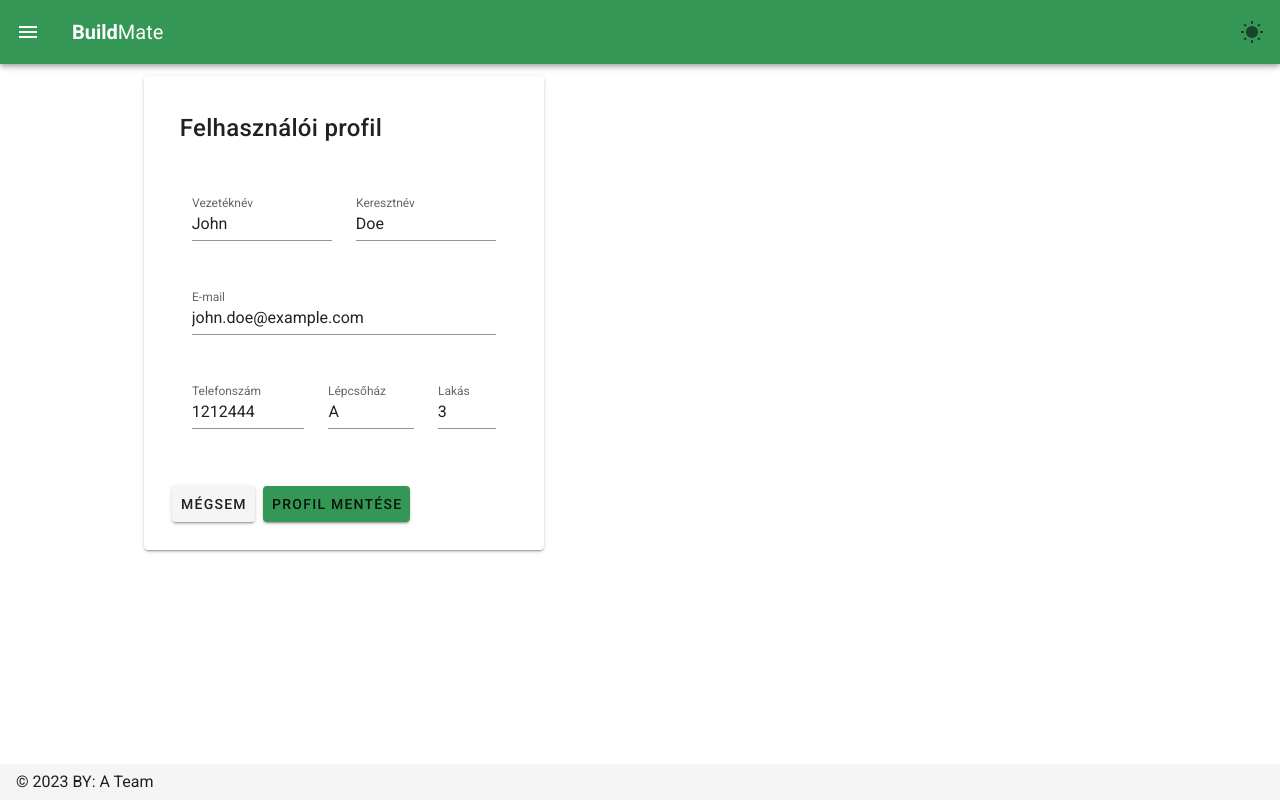
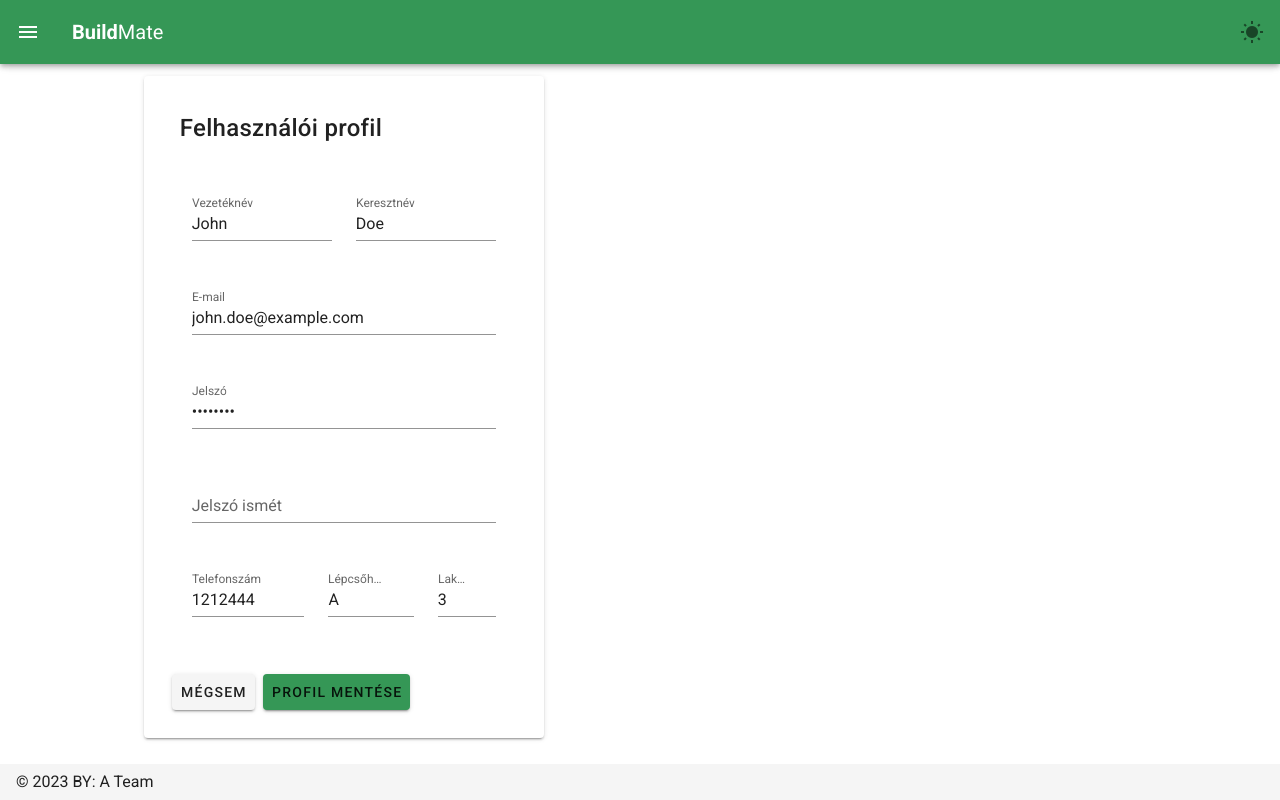
Before and after one commit to MJani-code/buildmate_fe, a Nuxt app: page /admin/settings in a window 1280 px wide. Both pictures are taken after a click on the button "SZERKESZTÉS". Built offline with nearby package versions, Linux system fonts and the light colour scheme.

Commit message:
feature/settings.vue - clearable prop was added into textfields, and some TODO comments are added  also.

```diff
--- a/pages/admin/settings.vue
+++ b/pages/admin/settings.vue
@@ -8,31 +8,39 @@
                         <v-container>
                             <v-row>
                                 <v-col cols="12" sm="6" md="6" lg="6" xl="6">
-                                    <v-text-field color="#359756" v-model="user.firstName" :readonly="!editMode"
+                                    <v-text-field :clearable="editMode" color="#359756" v-model="user.firstName" :readonly="!editMode"
                                         :filled="!editMode" label="Vezetéknév"></v-text-field>
                                 </v-col>
                                 <v-col cols="12" sm="6" md="6" lg="6" xl="6">
-                                    <v-text-field color="#359756" v-model="user.lastName" :readonly="!editMode"
+                                    <v-text-field :clearable="editMode" color="#359756" v-model="user.lastName" :readonly="!editMode"
                                         :filled="!editMode" label="Keresztnév"></v-text-field>
                                 </v-col>
                             </v-row>
                             <v-row>
                                 <v-col cols="12">
-                                    <v-text-field color="#359756" v-model="user.email" :readonly="!editMode"
+                                    <v-text-field :clearable="editMode" color="#359756" v-model="user.email" :readonly="!editMode"
                                         :filled="!editMode" label="E-mail"></v-text-field>
+                                </v-col>
+                                <v-col cols="12">
+                                    <v-text-field :clearable="editMode" type="password" color="#359756" v-model="user.password" :readonly="!editMode"
+                                        :filled="!editMode" label="Jelszó"></v-text-field>
+                                </v-col>
+                                <v-col cols="12" v-if="editMode">
+                                    <v-text-field :clearable="editMode" type="password" color="#359756" v-model="user.passwordConfirm" :readonly="!editMode"
+                                        :filled="!editMode" label="Jelszó ismét"></v-text-field>
                                 </v-col>
                             </v-row>
                             <v-row>
                                 <v-col cols="12" sm="6" md="6" lg="5" xl="6">
-                                    <v-text-field color="#359756" v-model="user.phoneNumber" :readonly="!editMode"
+                                    <v-text-field :clearable="editMode" color="#359756" v-model="user.phoneNumber" :readonly="!editMode"
                                         :filled="!editMode" label="Telefonszám"></v-text-field>
                                 </v-col>
                                 <v-col cols="12" sm="6" md="6" lg="4" xl="6">
-                                    <v-text-field color="#359756" v-model="user.stairCase" :readonly="!editMode"
+                                    <v-text-field :clearable="editMode" color="#359756" v-model="user.stairCase" :readonly="!editMode"
                                         :filled="!editMode" label="Lépcsőház"></v-text-field>
                                 </v-col>
                                 <v-col cols="12" sm="6" md="6" lg="3" xl="6">
-                                    <v-text-field color="#359756" v-model="user.flat" :readonly="!editMode"
+                                    <v-text-field :clearable="editMode" color="#359756" v-model="user.flat" :readonly="!editMode"
                                         :filled="!editMode" label="Lakás"></v-text-field>
                                 </v-col>
                             </v-row>
@@ -61,6 +69,8 @@ export default {
                 lastName: '',
                 email: '',
                 phoneNumber: '',
+                password: '',
+                passwordConfirm: '',
                 stairCase: '',
                 flat: '',
             },
@@ -74,7 +84,7 @@ export default {
     methods: {
         saveProfile() {
             // Felhasználói profil mentése
-            //TODO implementálni a mentési logikát a profil mentésére (pl. API hívás)
+            //TODO implementálni a validálási és mentési logikát a profil mentésére (pl. API hívás)
             console.log('Profil mentve:', this.user);
             this.editMode = false;
         },
@@ -85,11 +95,13 @@ export default {
                 firstName: 'John',
                 lastName: 'Doe',
                 email: 'john.doe@example.com',
+                password: '12345678',
                 phoneNumber: '1212444',
                 stairCase: 'A',
                 flat: '3',
             };
         }
+        //TODO mégse gombra kattintva vissza kell állítani az eredeti bevitt adatokat
     }
 };
 </script>
```
